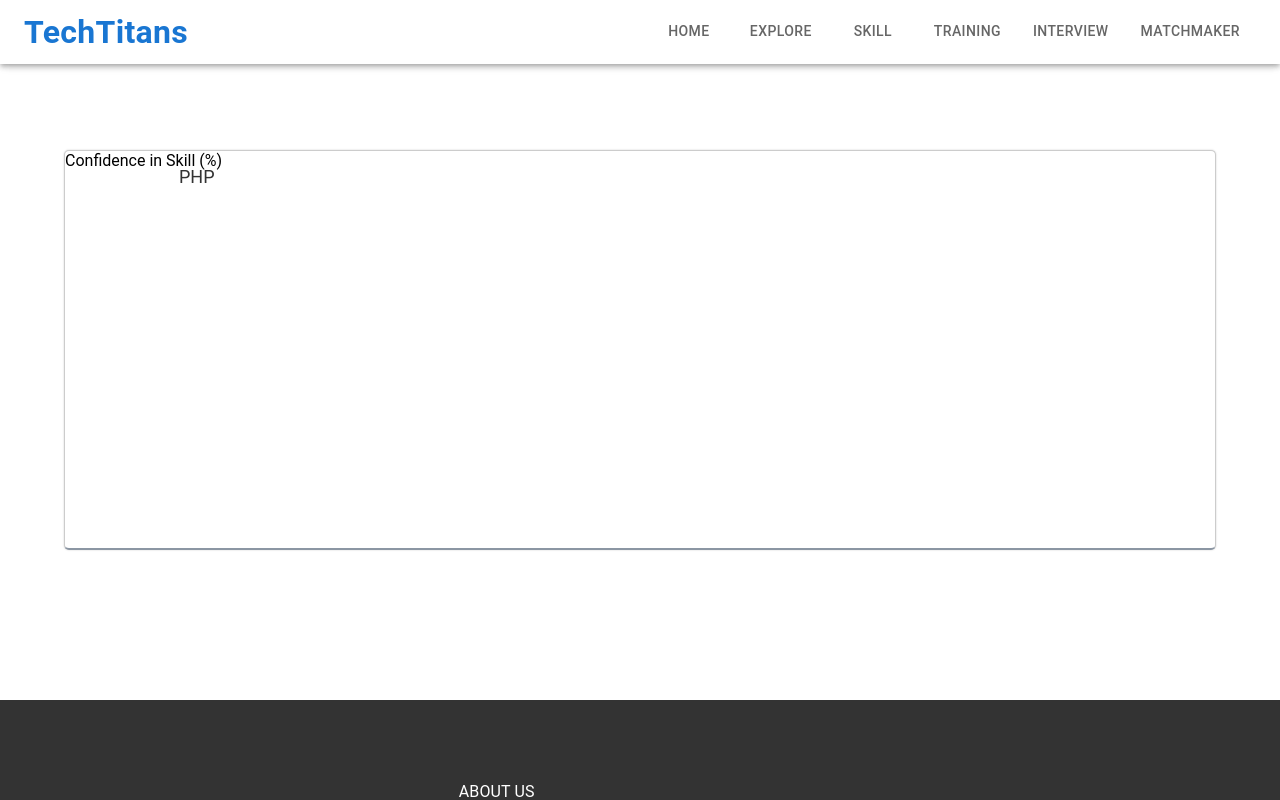
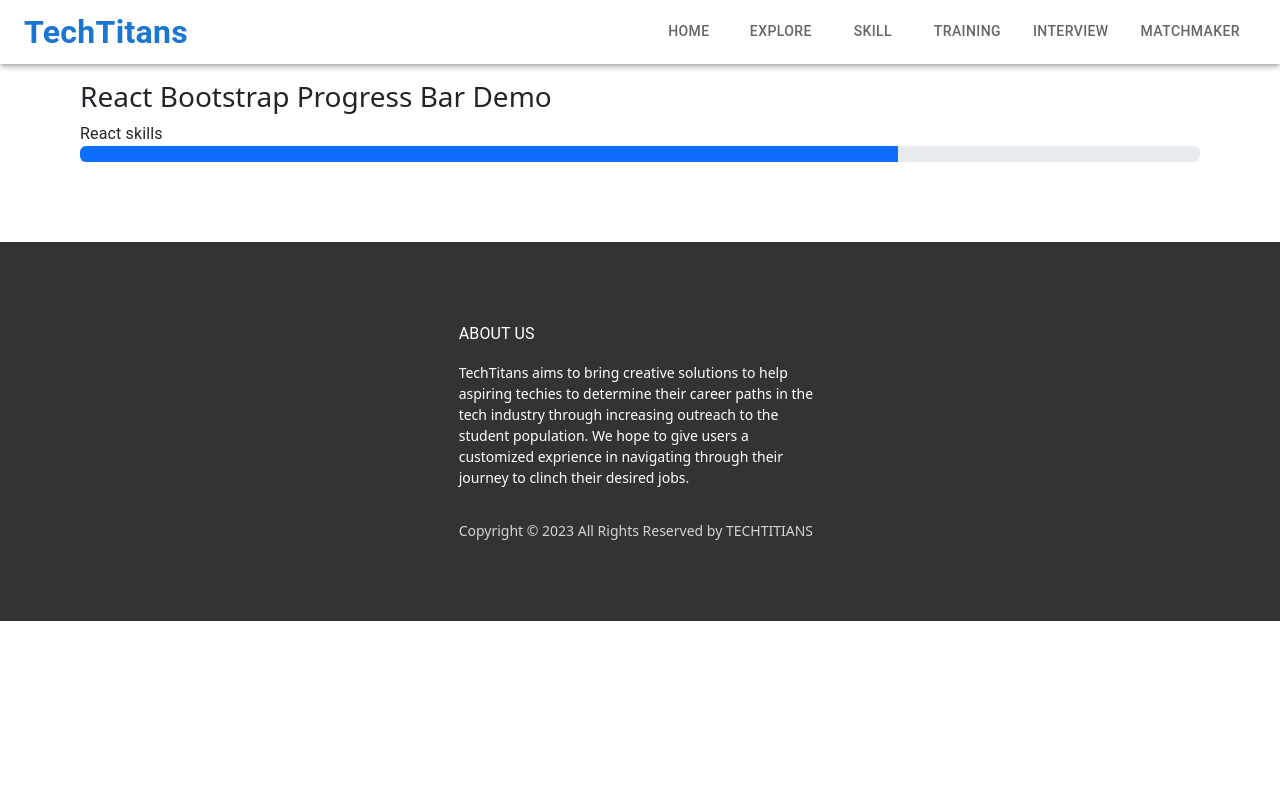
Before and after one commit to Purifish/TechTitans-techfest-project, a React (Create React App) app in the folder frontend/: page /interview in a window 1280 px wide. Shown: the top 800 px of the page. Built offline with nearby package versions, Linux system fonts and the light colour scheme.

Commit message:
interview progress bar

```diff
--- a/frontend/package.json
+++ b/frontend/package.json
@@ -12,7 +12,9 @@
     "@testing-library/react": "^13.4.0",
     "@testing-library/user-event": "^13.5.0",
     "axios": "^1.2.2",
+    "bootstrap": "^5.2.3",
     "react": "^18.2.0",
+    "react-bootstrap": "^2.7.0",
     "react-dom": "^18.2.0",
     "react-redux": "^8.0.5",
     "react-router-dom": "^6.6.2",
--- a/frontend/src/pages/interview/Interview.jsx
+++ b/frontend/src/pages/interview/Interview.jsx
@@ -1,51 +1,19 @@
 import React from 'react'
-import { useState } from 'react';
-import './Interview.css'
-// function displayData(skills){
-//   $('.bars').html('');
-//   $('.skills').html('');
-//   for (var key in skills){
-//     var personal = skills[key].personal,
-//         work = skills[key].work;
+import { ProgressBar, Button } from 'react-bootstrap';
+import 'bootstrap/dist/css/bootstrap.min.css';
+import { Box, Typography } from '@mui/material';
+function Interview() {
+  const percentage = 73
+  return (
+    <Box padding={10}>
+      <div className="progressBar">
+        <h3>React Bootstrap Progress Bar Demo</h3>
+        <Typography>React skills</Typography>
+        <ProgressBar now={percentage} />
+      </div>
+    </Box>
 
-//     $('.skills').append("<li><span>"+key+"</span></li>");
-//     $('.bars').append("<li><div data-percentage='"+skills[key].personal+"' class='bar'>"+personal+"</div><div data-percentage='"+skills[key].work+"' class='bar'>"+work+"</div></li>");
-
-//   };
-// }
-
-function Interview() {
-  const [skills, setSkills] = useState([
-    {
-    "SQL":{work:50,personal:10},
-    },
-    {    "PHP":{work:70,personal:20},
-    "JavaScript":{work:20,personal:10},
-    "JQuery" :{work:45,personal:35},
-    "Wordpress":{personal:30},
-    "Tea Making":{work:1,personal:90}}
-  ]
-)
-
-  return (
-    <div class="chart">
-      <div class="skills">
-        <li>
-          <span>
-            PHP
-          </span>
-        </li>
-      </div>
-      <div class="bars">
-        <li>
-          <div data-percentage='"10"'></div>
-        </li>
-      </div>
-      <div class='footer'>
-        Confidence in Skill (%)
-      </div>
-    </div>
-  )
+  );
 }
 
 export default Interview
```
Also changed, not shown: 1 other file (tests, documents, lock files or other folders).
